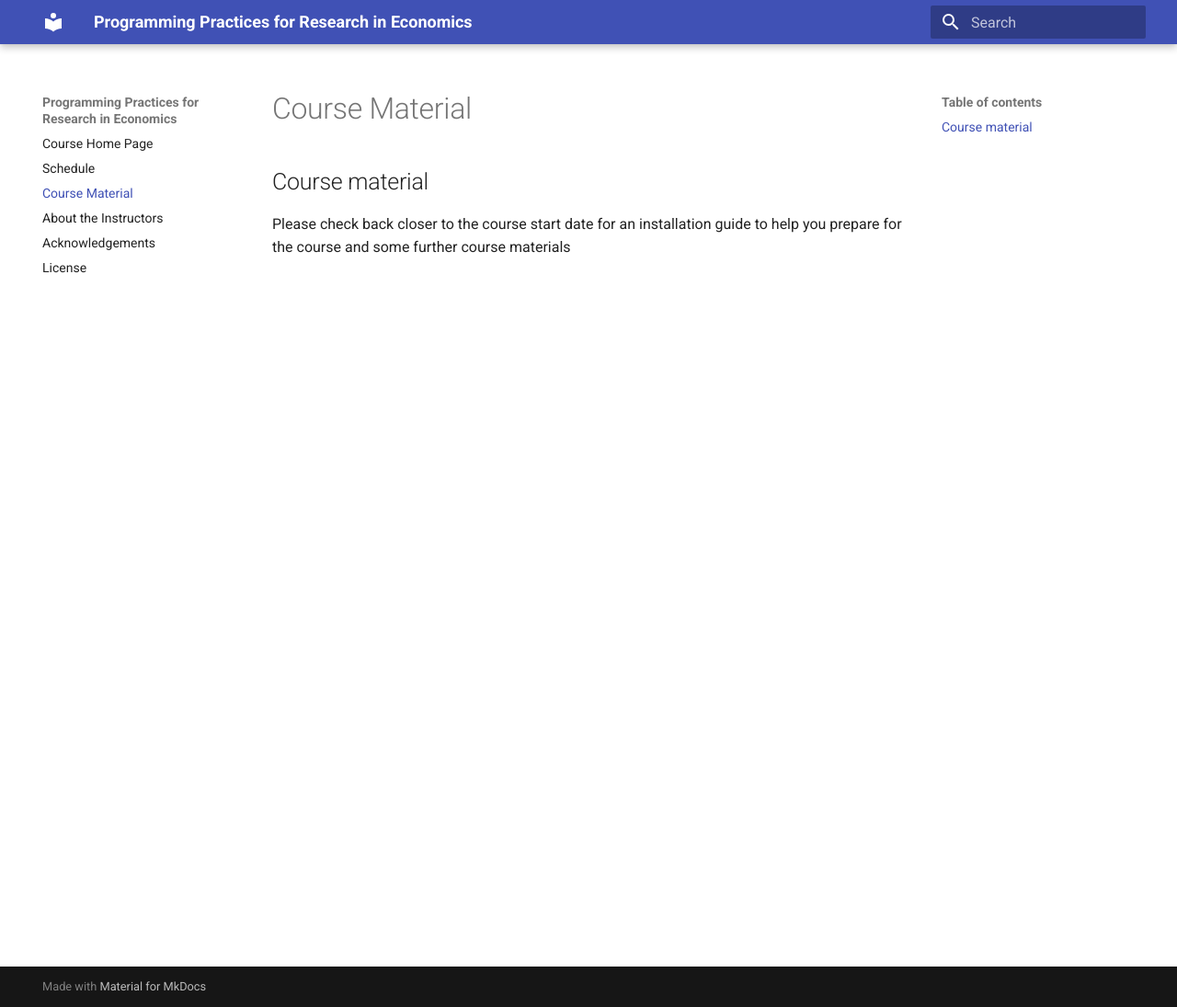
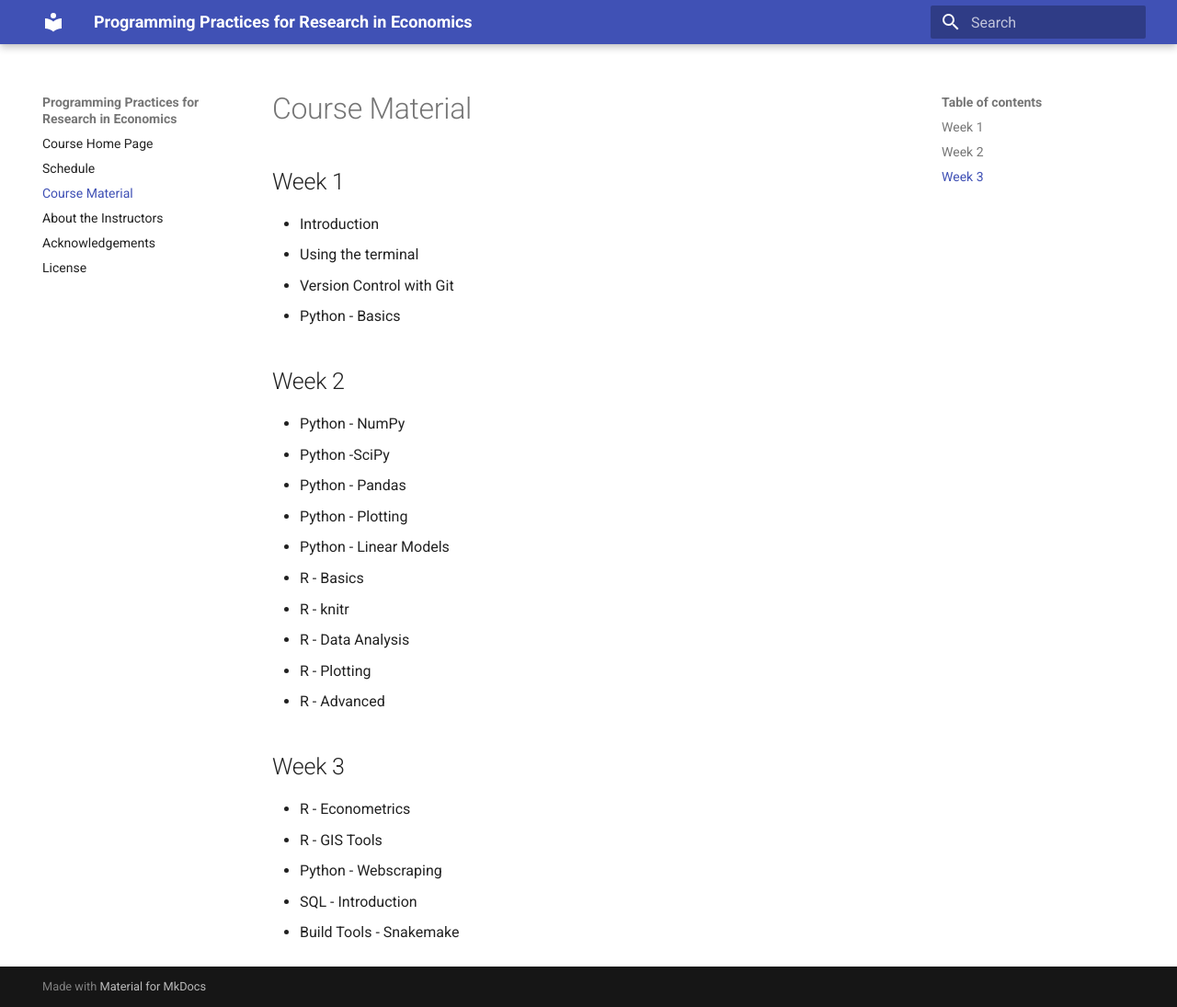
Before and after one commit to tisem-digital-marketing/2021-smwa, an MkDocs documentation site: the page built from docs/material.md, in a window 1280 px wide and 1095 px high. Shown: the whole window at 92% size. Built offline with MkDocs 1.6.1 and Material for MkDocs 9.7.7, drawn with Linux system fonts in a browser that asks for light colours; old or Windows-style settings are respelled for this version of MkDocs.

Commit message:
added bullets for course material

```diff
--- a/docs/material.md
+++ b/docs/material.md
@@ -1,3 +1,36 @@
-## Course material
+# Course Material
+## Week 1
+* Introduction
+* Using the terminal
+* Version Control with Git
+* Python - Basics
 
-Please check back closer to the course start date for an installation guide to help you prepare for the course and some further course materials
+## Week 2
+
+* Python - NumPy
+* Python -SciPy
+* Python - Pandas
+* Python - Plotting
+* Python - Linear Models
+* R - Basics
+* R - knitr
+* R - Data Analysis
+* R - Plotting
+* R - Advanced
+
+## Week 3
+
+* R - Econometrics
+* R - GIS Tools
+* Python - Webscraping
+* SQL - Introduction
+* Build Tools - Snakemake
+
+
+<!-- # icon store
+* python [<img src="https://image.flaticon.com/icons/svg/2/2181.svg" width="20" height="20" />]()
+* pdf   [<img src="https://image.flaticon.com/icons/svg/29/29099.svg" width="20" height="20" />]()
+* R   [<img src="https://www.blockspring.com/assets/r_icon-4430867d3ab1a3b1c975a195aabc5051a7099973eccd9cd00f8ea8c796b2e950.png" width="20" height="20" />]()
+* gitlab  [<img src="https://about.gitlab.com/ico/favicon.ico" width="20" height="20" />]()
+* jupyter  [<img src="https://nbsphinx.readthedocs.io/en/0.1.0/_images/example_17_0.png" width="30" height="30" />]()
+* bash [<img src="https://cdn4.iconfinder.com/data/icons/document-file-types-black/347/extention_file_type_black_115-512.png" width="30" height="30" />]() -->
```
Also changed, not shown: docs/schedule.md (+2 -2 lines).
